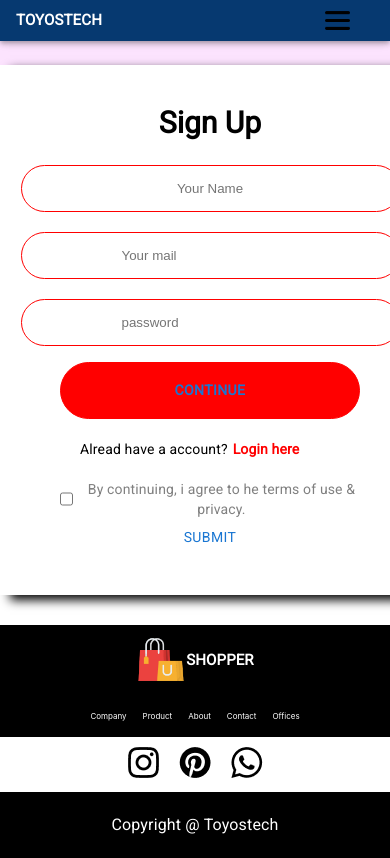
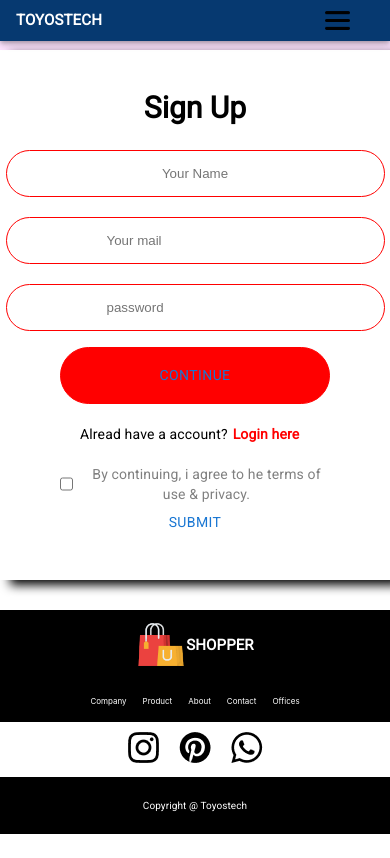
Before and after one commit to Toyostech/E-Shopping, a React (Create React App) app: page /login in a window 390 px wide. Built offline with nearby package versions, Linux system fonts and the light colour scheme.

Commit message:
working on the login page

```diff
--- a/src/component/Pages/LoginSignup.jsx
+++ b/src/component/Pages/LoginSignup.jsx
@@ -50,21 +50,17 @@ const LoginSignup = () => {
   return (
     <>
       <section style={{
-        paddingTop: 50,
-        marginTop: 15,
+        paddingTop:isMobile? 40: 50,
+        marginTop: isMobile? 10:15,
         background: "#fce3fe",
         textAlign: "center",
         justifyContent: "center",
-
-
-
-
 
       }}>
         <Box sx={{
           bgcolor: "#FFF",
           padding: 5,
-          width: isMobile ? "300px" : "400px",
+
 
           margin: "auto",
           padding: "40px 60px",
@@ -139,7 +135,7 @@ const LoginSignup = () => {
                 marginTop: 2,
                 padding: "15px 100px",
                 cursor: "pointer",
-                fontWeight: 600
+                fontWeight:isMobile? 500: 600
               }}>Continue</Button>
             <div style={{
               display: "flex",
--- a/src/component/footer/Footer.jsx
+++ b/src/component/footer/Footer.jsx
@@ -75,7 +75,8 @@ const Footer = () => {
                     color: "#fff"
                 }}>
 
-                    <Typography sx={{
+                    <Typography fontSize={{xs:10 , md: 20}} sx={{
+
                         padding: 2
                     }}>Copyright @ Toyostech</Typography>
                 </div>
```
